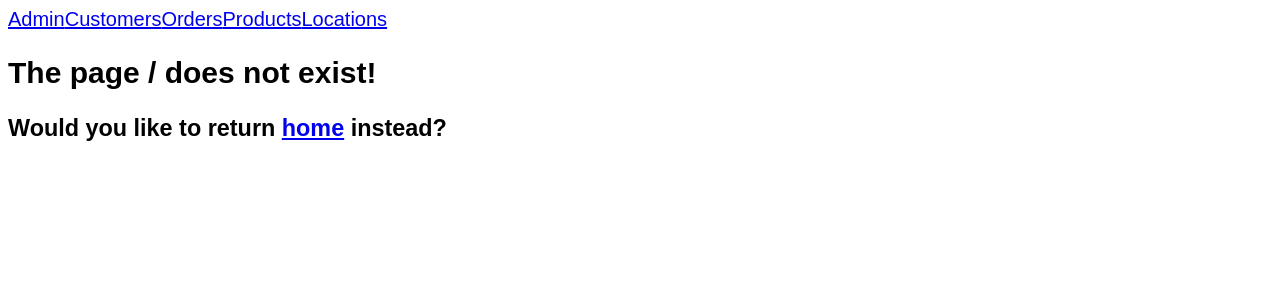
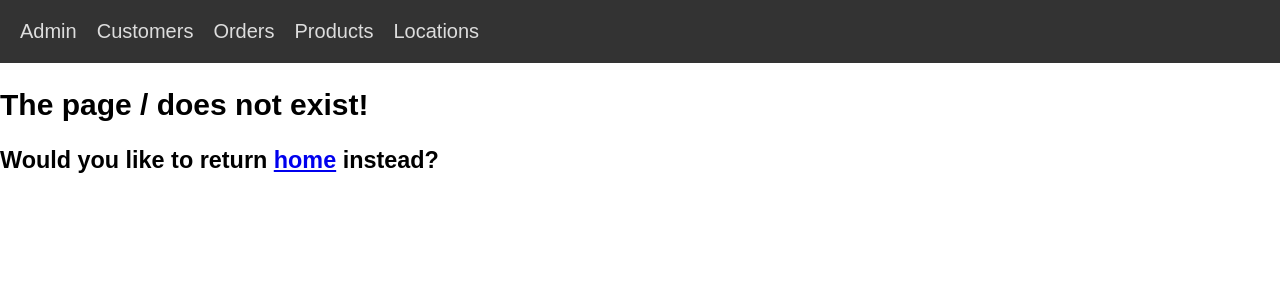
Before and after one commit to skillitzimberg/TumbleweedRebuild, a React app: page / in a window 1280 px wide. Shown: the top 300 px of the page. Built offline with nearby package versions, Linux system fonts and the light colour scheme.

Commit message:
add basic header & nav styles.

```diff
--- a/src/assets/css/globalStyles.css
+++ b/src/assets/css/globalStyles.css
@@ -1,4 +1,6 @@
 body {
   font-family: Arial, Helvetica, sans-serif;
   font-size: 20px;
+  margin: 0;
+  padding: 0;
 }
--- a/src/components/Header/Header.jsx
+++ b/src/components/Header/Header.jsx
@@ -1,5 +1,6 @@
 import React from "react";
 import Nav from "./Nav";
+import "./headerStyles.css";
 
 function Header(){
   return (
--- a/src/components/Header/headerStyles.css
+++ b/src/components/Header/headerStyles.css
@@ -0,0 +1,15 @@
+.siteHeading {
+  background-color: #333;
+  color: #ddd;
+  padding: 20px;
+}
+
+.navigation a {
+  margin: 0 20px 0 0;
+  color: inherit;
+  text-decoration: none;
+}
+
+.navigation a::after, a::before {
+  color: inherit;
+}
```
